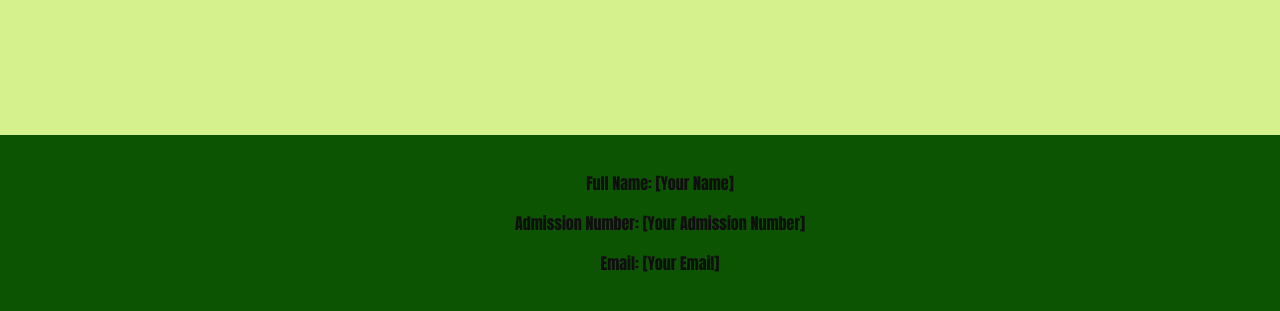
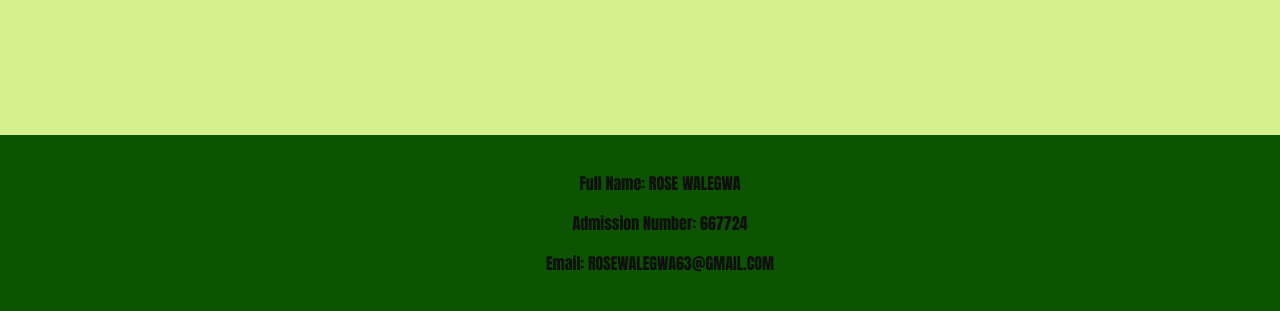
Before and after one commit to rosiewalegwa650/thegourmet, a plain HTML site: page index.html in a window 1280 px wide. Shown: the part 489-800 px from the top of the page. Drawn offline with Linux system fonts and the light colour scheme.

Commit message:
Update index.html

```diff
--- a/index.html
+++ b/index.html
@@ -38,9 +38,9 @@
 
 
     <footer>
-        <p>Full Name: [Your Name]</p>
-        <p>Admission Number: [Your Admission Number]</p>
-        <p>Email: [Your Email]</p>
+        <p>Full Name: ROSE WALEGWA</p>
+        <p>Admission Number: 667724</p>
+        <p>Email: ROSEWALEGWA63@GMAIL.COM</p>
     </footer>
 
 </body>
```
